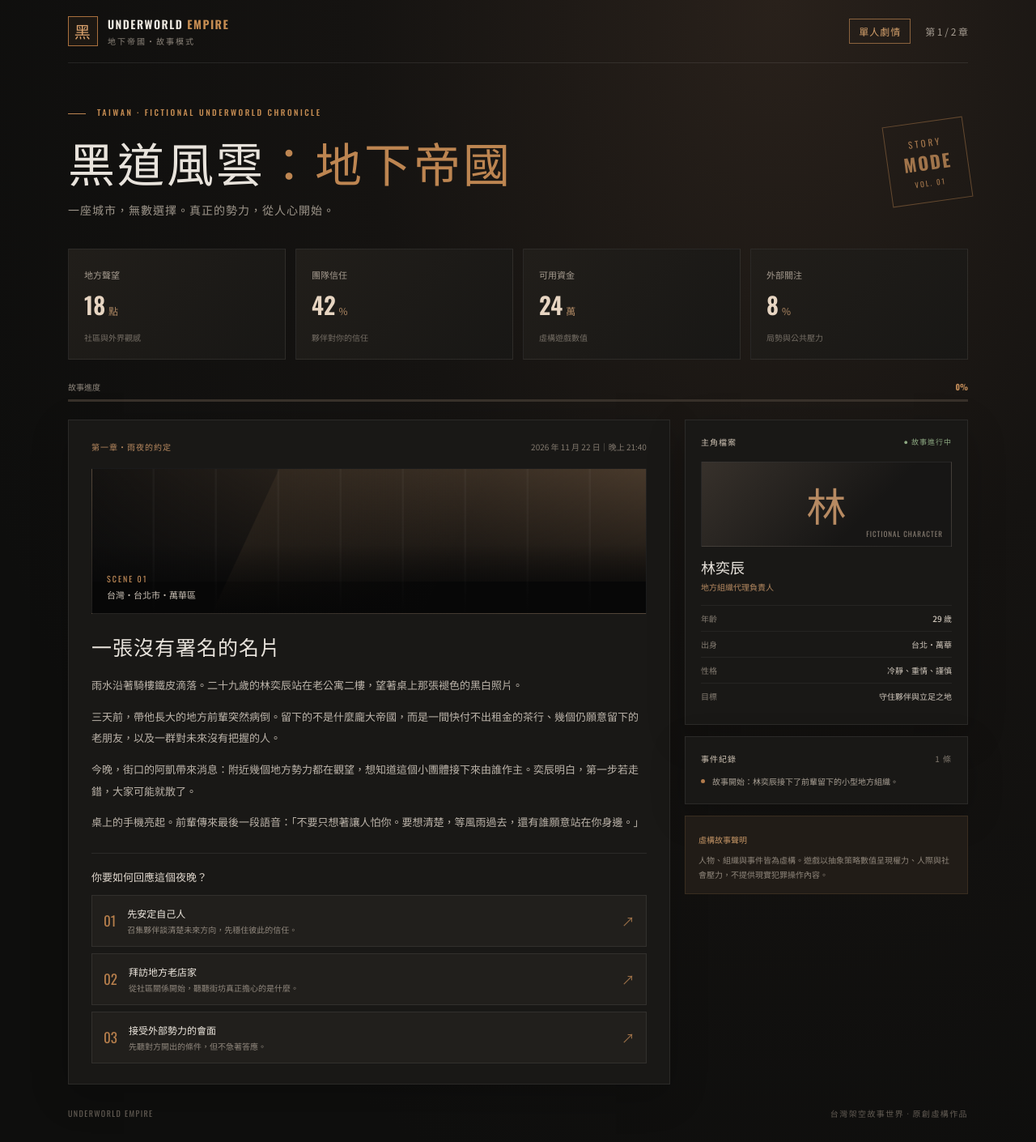
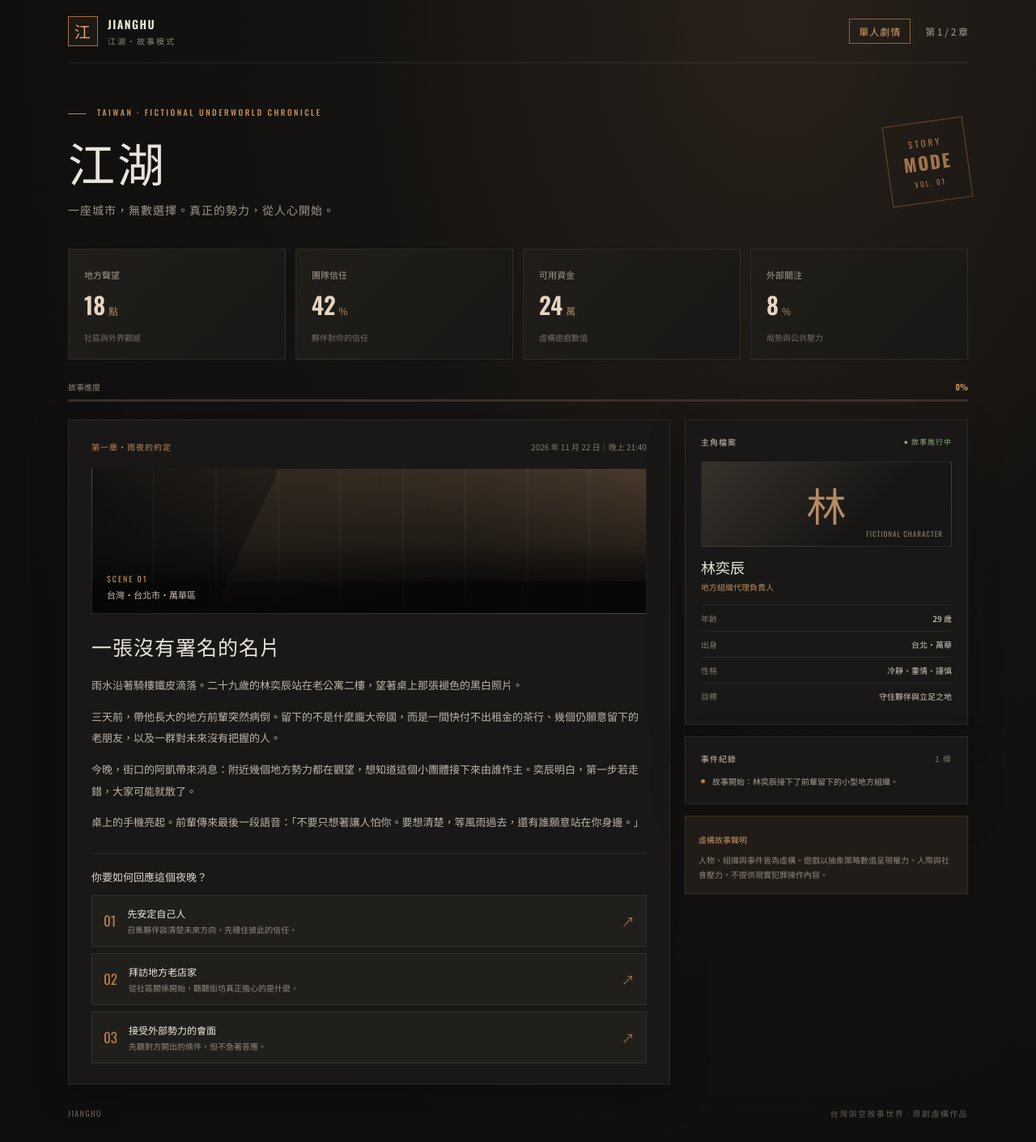
Before and after one commit to gmaeplay2022-hue/underworld-empire, a React (Vite) app: page / in a window 1280 px wide. Shown: the whole page at 81% size. Built offline with nearby package versions, Linux system fonts and the light colour scheme.

Commit message:
feat: update prototype branding to Jianghu

```diff
--- a/src/App.tsx
+++ b/src/App.tsx
@@ -83,14 +83,14 @@ export default function App() {
   return (
     <main className="shell">
       <header className="topbar">
-        <a className="brand" href="#"><span className="brand-mark">黑</span><span>UNDERWORLD <b>EMPIRE</b><small>地下帝國・故事模式</small></span></a>
+        <a className="brand" href="#"><span className="brand-mark">江</span><span>JIANGHU<small>江湖・故事模式</small></span></a>
         <div className="top-actions"><span className="mode-pill">單人劇情</span><span className="chapter-count">第 {Math.min(chapterIndex + 1, chapters.length)} / {chapters.length} 章</span></div>
       </header>
 
       <section className="hero">
         <div className="hero-copy">
           <div className="kicker"><span /> TAIWAN · FICTIONAL UNDERWORLD CHRONICLE</div>
-          <h1>黑道風雲<span>：地下帝國</span></h1>
+          <h1>江湖</h1>
           <p>一座城市，無數選擇。真正的勢力，從人心開始。</p>
         </div>
         <div className="hero-stamp"><span>STORY</span><strong>MODE</strong><small>VOL. 01</small></div>
@@ -151,7 +151,7 @@ export default function App() {
           </aside>
         </div>
       )}
-      <footer><span>UNDERWORLD EMPIRE</span><span>台灣架空故事世界 · 原創虛構作品</span></footer>
+      <footer><span>JIANGHU</span><span>台灣架空故事世界 · 原創虛構作品</span></footer>
     </main>
   );
 }
```
